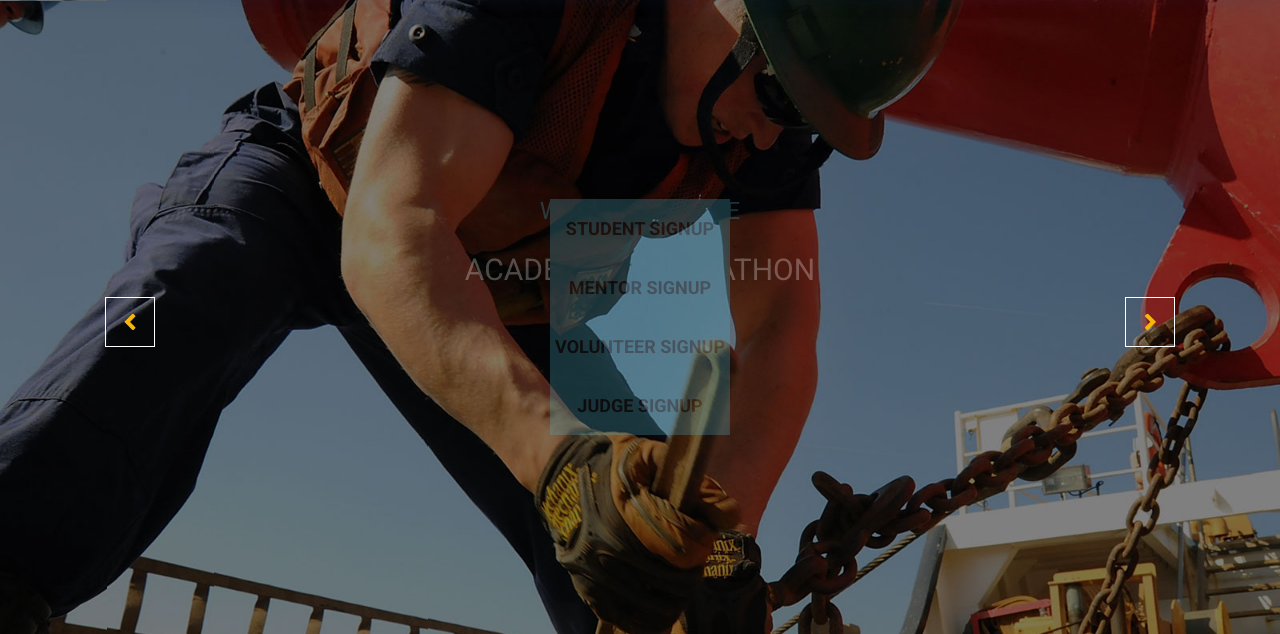
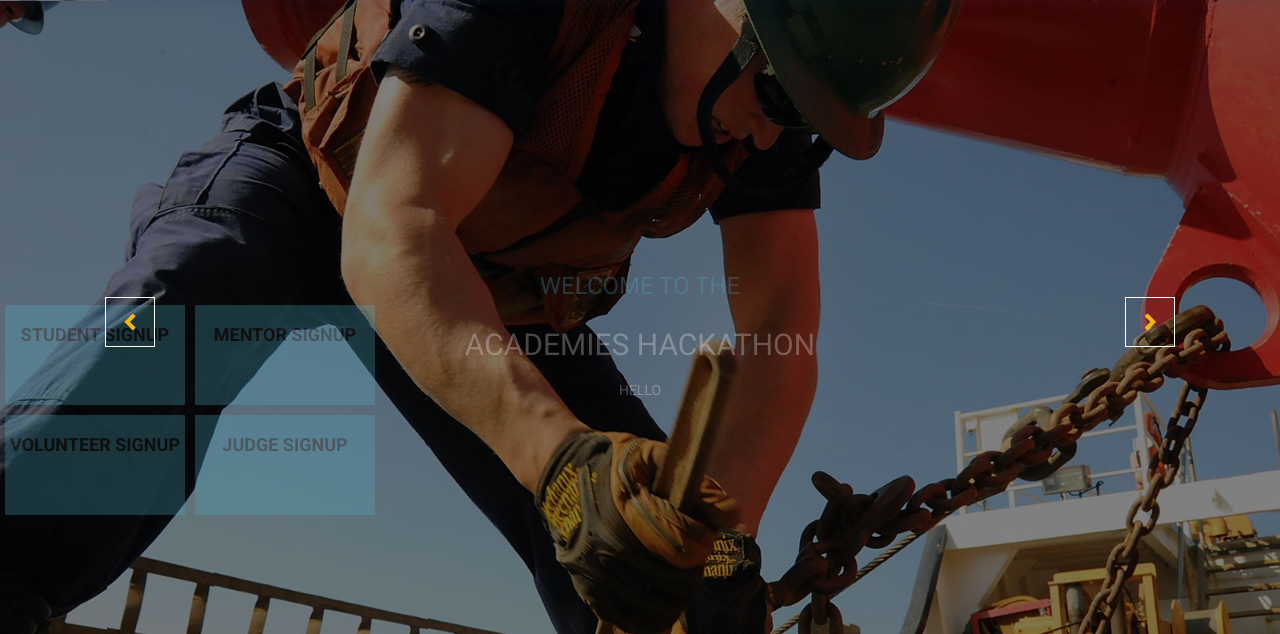
Before and after one commit to Goutham888/Hackathon, a plain HTML site: page index.html in a window 1280 px wide. Shown: the part 153-787 px from the top of the page. Drawn offline with nearby package versions, Linux system fonts and the light colour scheme.

Commit message:
partially succeeded putting the buttons in a 2 by 2 grid

```diff
--- a/css/style.css
+++ b/css/style.css
@@ -41,6 +41,25 @@ This files contents are outlined below.
   color: #FFFFFF;
 }
 
+#buttonGrid{
+  display: grid;
+  height: 200px;
+  width: 380px;
+  grid-template: 50% 50% / 50% 50%;
+  grid-row-gap: 10px;
+}
+#studentSignup{
+  grid-area: 1 / 1 / span 1/ span 1;
+}
+#mentorSignup{
+  grid-area: 1 / 2 / span 1/ span 1;
+}
+#volunteerSignup{
+  grid-area: 2 / 1 / span 1/ span 1;
+}
+#judgeSignup{
+  grid-area: 2 / 2 / span 1/ span 1;
+}
 /* Button */
 .button_all {
   font: 700 18px/59px "Roboto", sans-serif;
--- a/index.html
+++ b/index.html
@@ -121,13 +121,16 @@
                    <div class="container">
                         <h5 class=" wow fadeInUp animated">Welcome to the</h5>
                         <h3 class=" wow fadeInUp animated" data-wow-delay="0.5s">Academies Hackathon</h3>
-                        <p class=" wow fadeInUp animated" data-wow-delay="0.8s"></p>
-                        <div class="grid">
-                          <a class=" wow fadeInUp animated" data-wow-delay="1s" href="#">Student Signup</a>
-                          <a class="wow fadeInUp animated" data-wow-delay="1s" href="#">Mentor Signup</a>
-                          <a class=" wow fadeInUp animated" data-wow-delay="1s" href="#">Volunteer Signup</a>
-                          <a class=" wow fadeInUp animated" data-wow-delay="1s" href="#">Judge Signup</a>
+                        <div class=" wow fadeInUp animated" data-wow-delay="0.8s">
+                          <p>hello</p>
+                          <div id="buttonGrid">
+                            <a class=" wow fadeInUp animated" data-wow-delay="1s" href="#" id="studentSignup">Student Signup</a>
+                            <a class=" wow fadeInUp animated" data-wow-delay="1s" href="#" id="mentorSignup">Mentor Signup</a>
+                            <a class=" wow fadeInUp animated" data-wow-delay="1s" href="#" id="volunteerSignup">Volunteer Signup</a>
+                            <a class=" wow fadeInUp animated" data-wow-delay="1s" href="#" id="judgeSignup">Judge Signup</a>
+                          </div>
                         </div>
+
 
                    </div>
                 </div>
```
Also changed, not shown: NavBarTest/LogoMaybe.png, NavBarTest/LogoMaybe.svg, 1 other file.
